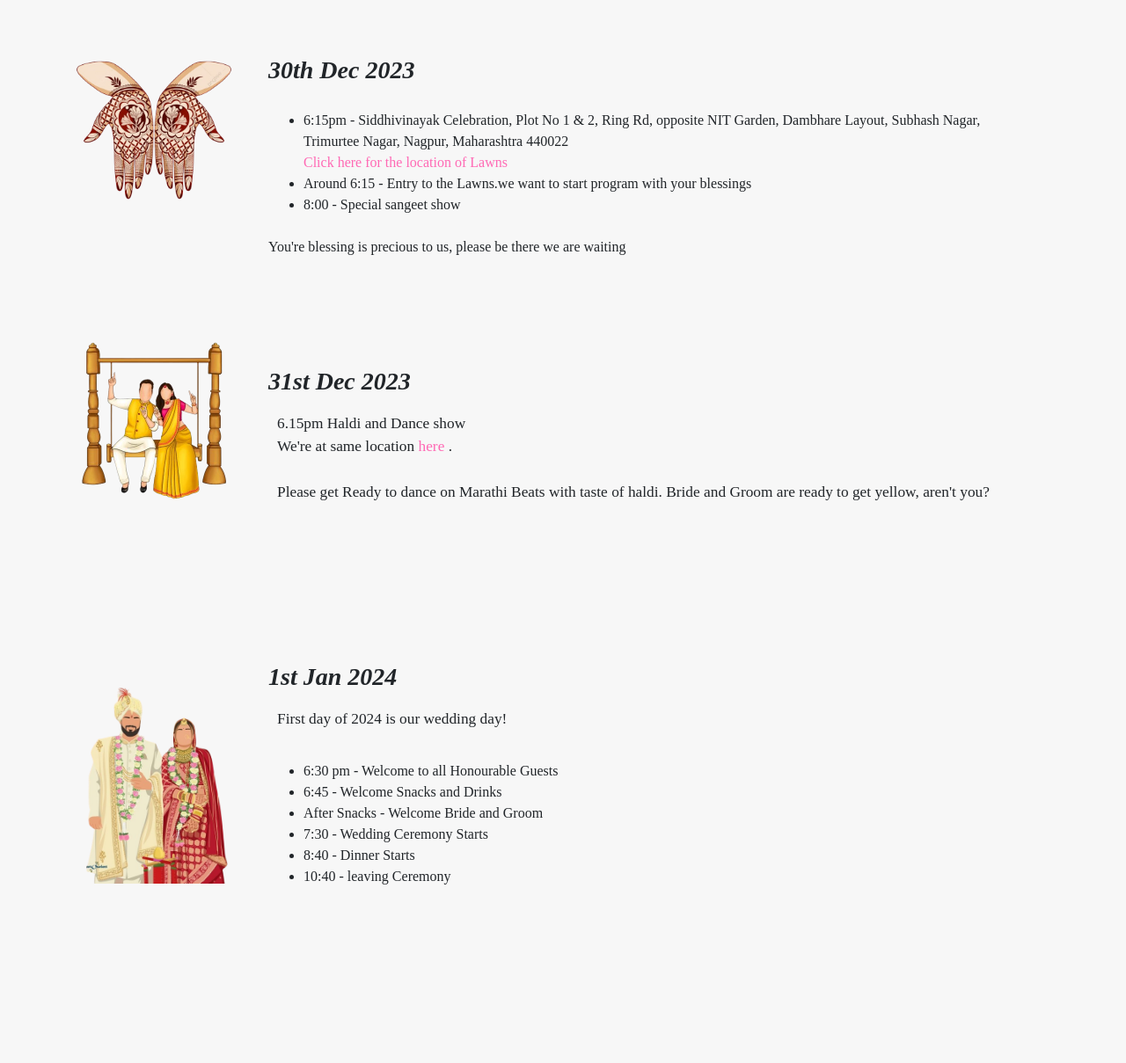
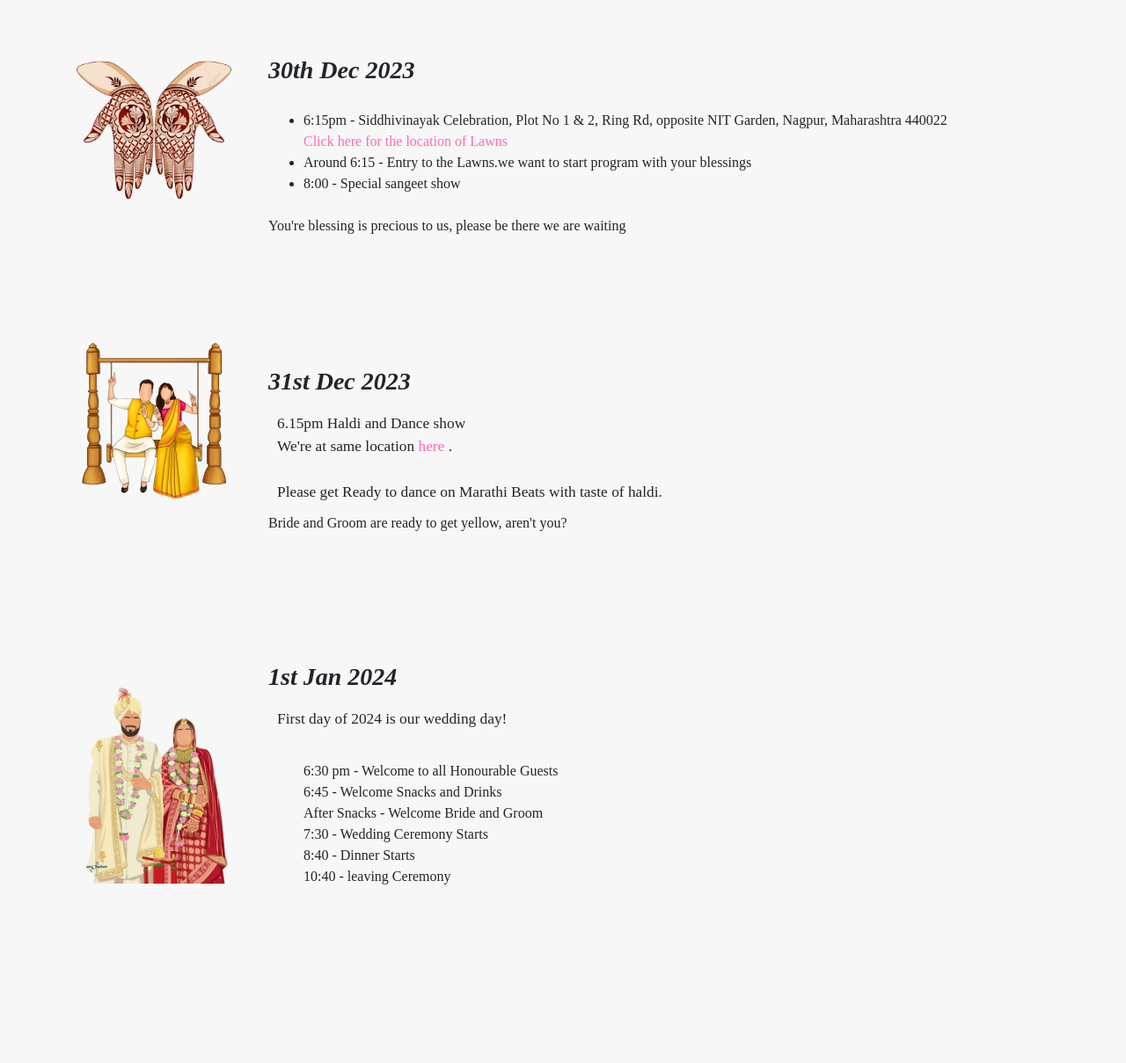
Before and after one commit to jeet2803/Weddingscene, a plain HTML site: page index.html in a window 1280 px wide. Shown: the part 1020-2229 px from the top of the page at 88% size. Drawn offline with Linux system fonts and the light colour scheme.

Commit message:
Update index.html

```diff
--- a/index.html
+++ b/index.html
@@ -68,7 +68,8 @@
           <div class="col-lg-12 mx-auto">
             <h2>Schedule</h2>
             <p class='pcenter'>
-              As our wedding day approaches, we are getting more and more excited to celebrate with you! For details, please take a look at the information below. We truly thank you for joining us in Nagpur.
+              As our wedding day approaches, we are getting more and more excited to celebrate with you! For details,
+              please take a look at the information below. We truly thank you for joining us in Nagpur.
             </p>
             <br><br><br><br><br>
 
@@ -83,7 +84,8 @@
                   <p class="desc">
                   <ul>
                     <li>
-                    6:15pm -  Siddhivinayak Celebration, Plot No 1 & 2, Ring Rd, opposite NIT Garden, Dambhare Layout, Subhash Nagar, Trimurtee Nagar, Nagpur, Maharashtra 440022
+                    6:15pm -  Siddhivinayak Celebration, Plot No 1 & 2, Ring Rd,
+                      opposite NIT Garden, Nagpur, Maharashtra 440022
                     <br>
                     <a href="https://maps.app.goo.gl/wU95abCKkGTLCQP39">
                     Click here for the location of Lawns
@@ -116,7 +118,7 @@
                     </a>.
                     <br><br>
                     Please get Ready to dance on Marathi Beats with taste of haldi.
-                    Bride and Groom are ready to get yellow, aren't you?
+                    <p>Bride and Groom are ready to get yellow, aren't you?</p>
                   </p>
                 </div>
               </li>
@@ -128,7 +130,7 @@
                       <h3><b><i>1st Jan 2024</i></b></h3>
                     <p class="desc">
                         First day of 2024 is our wedding day!
-                    <ul>
+                    <ul style="list-style-type:none">
                         <br>
                         <a></a>
                       <li> 6:30 pm - Welcome to all Honourable Guests</li>
@@ -137,7 +139,6 @@
                       <li> 7:30 - Wedding Ceremony Starts </li>
                       <li> 8:40 - Dinner Starts </li>
                       <li> 10:40 - leaving Ceremony </li>
-
                     </ul>
                     <br>
 
```
